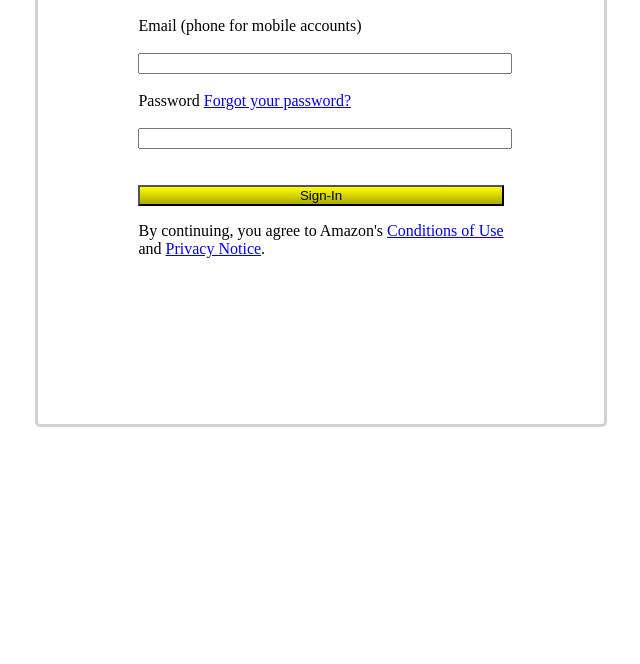
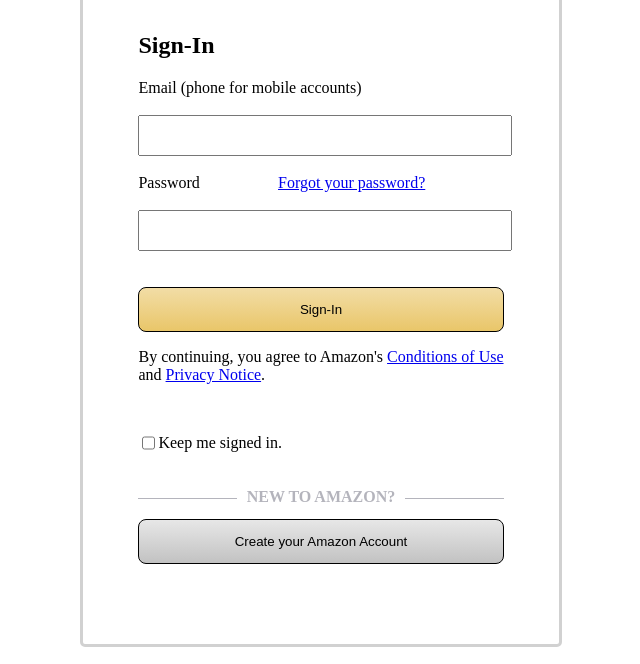
Before and after one commit to traviicii/Amazon-Login-Replica, a plain HTML site: page index.html in a window 1280 px wide. Shown: the part 136-800 px from the top of the page, without its empty margins (319-959 px from the left). Drawn offline with Linux system fonts and the light colour scheme; a web font is replaced by a local one.

Commit message:
near final. Now experimenting with grid by removing grids and changing grid layout

```diff
--- a/amazon.css
+++ b/amazon.css
@@ -9,21 +9,84 @@ body {
     justify-content: center;
 }
 
+#image1 {
+    display: flex;
+    justify-content: center;
+}
+
 #loginbox {
     border: grey;
     border-style: solid;
-    padding: 100px;
-    padding-bottom: 150px;
-    padding-top: 75px;
+    padding: 55px;
+    padding-bottom: 80px;
+    padding-top: 25px;
     border-radius: 5px;
     border-color: rgb(209, 209, 209);
 }
 
 .textbox {
     width: 100%;
+    height: 35px;
+}
+
+#pwtext {
+    display: flex;
+    justify-content: space-between;
+}
+
+#pw1 {
+    display: flex;
+    justify-content: flex-start;
+}
+
+#pw2 {
+    display: flex;
+    justify-content: flex-end;
 }
 
 #button {
     width: 100%;
-    background: linear-gradient(yellow,rgb(171, 169, 0));
+    background: linear-gradient(rgb(242,221,166), rgb(233,198,105));
+    padding: 14px;
+    border-radius: 8px;
+    border: 1px solid;
 }
+
+#button:active {
+    background: linear-gradient(rgb(233,198,105), rgb(242,221,166));
+}
+
+#button2 {
+    width: 100%;
+    background: linear-gradient(rgb(231, 231, 231),rgb(194, 194, 194));
+    padding: 14px;
+    border-radius: 8px;
+    border: 1px solid;
+  }
+
+  #button2:active {
+    background: linear-gradient(rgb(194, 194, 194), rgb(231, 231, 231));
+  }
+
+#staysigned {
+    display: flex;
+}
+
+#keep_signedin {
+    padding: 5px;
+}
+
+#newhere {
+    width: 100%;
+    text-align: center;
+    border-bottom: 1px solid #000;
+    border-color: rgb(180,180,188);;
+    line-height: .1em;
+    margin: 10px 0 20px;
+}
+
+#newhere span {
+    background: #fff;
+    padding: 0 10px;
+    color: rgb(180,180,188);
+}
--- a/amazon_grid.css
+++ b/amazon_grid.css
@@ -38,7 +38,7 @@ body {
       ". . .";
     grid-area: loginbox;
     border-style: solid;
-    border-radius: 5px;
+    border-radius: 10px;
     border-color: rgb(209, 209, 209);
     border-width: thin;
   }
@@ -53,8 +53,15 @@ body {
 
   #button1 {
     width: 100%;
-    background: linear-gradient(yellow,rgb(171, 169, 0));
+    background: linear-gradient(rgb(242,221,166), rgb(233,198,105));
+    padding: 14px;
+    border-radius: 8px;
+    border: 1px solid;
   }
+
+  #button1:active {
+    background: linear-gradient(rgb(233,198,105), rgb(242,221,166));
+}
 
   .details { grid-area: details; }
 
@@ -62,7 +69,14 @@ body {
 
   #button2 {
     width: 100%;
-    background: linear-gradient(rgb(231, 231, 231),rgb(194, 194, 194))
+    background: linear-gradient(rgb(231, 231, 231),rgb(194, 194, 194));
+    padding: 14px;
+    border-radius: 8px;
+    border: 1px solid;
+  }
+
+  #button2:active {
+    background: linear-gradient(rgb(194, 194, 194), rgb(231, 231, 231));
   }
 
   .textbox {
@@ -74,3 +88,18 @@ body {
     display: flex;
     justify-content: space-between;
 }
+
+#newhere {
+  width: 100%;
+  text-align: center;
+  border-bottom: 1px solid #000;
+  border-color: rgb(180,180,188);;
+  line-height: .1em;
+  margin: 10px 0 20px;
+}
+
+#newhere span {
+  background: #fff;
+  padding: 0 10px;
+  color: rgb(180,180,188);;
+}
--- a/index.html
+++ b/index.html
@@ -8,22 +8,33 @@
     <link rel="stylesheet" href="amazon.css">
 </head>
 <body>
+    <div id="image1">
+        <img src="images/Amazon-Logo-19982.jpg" width="200px" alt="">
+    </div>
     <div id="container">
-       <!--- <img src="images/Screenshot 2023-03-17 at 8.42.16 AM.png" width="200px" alt="">-->
         <div id="loginbox">
             <h2>Sign-In</h2>
             <form action="">
                 <label for="email">Email (phone for mobile accounts)</label><br><br>
                 <input type="text" name="email" class="textbox"><br><br>
-
-                <label  for="password">Password</label>
-                <a href="#">Forgot your password?</a><br><br>
+                <div id="pwtext">
+                <label #="pw1" for="password">Password</label>
+                <a href="#" #="pw2">Forgot your password?</a><br><br>
+                </div>
                 <input type="password" class="textbox"><br><br><br>
 
                 <input type="submit" value="Sign-In" id="button"></button>
 
             </form>
-            <p>By continuing, you agree to Amazon's <a href="#">Conditions of Use</a><br> and <a href="#">Privacy Notice</a>.
+            <p>By continuing, you agree to Amazon's <a href="#">Conditions of Use</a><br> and <a href="#">Privacy Notice</a>.</p>
+            <br>
+
+            <div id="staysigned"><input type="checkbox" name="keep_signedin" id="keep_signedin"><p>Keep me signed in.</p></div><br>
+
+            <h4 id="newhere"><span>NEW TO AMAZON?</span></h4>
+
+            <input type="submit" value="Create your Amazon Account" id="button2"></button>
+
         </div>
     </div>
 </body>
```
Also changed, not shown: index_grid.html (+8 -1 lines).
